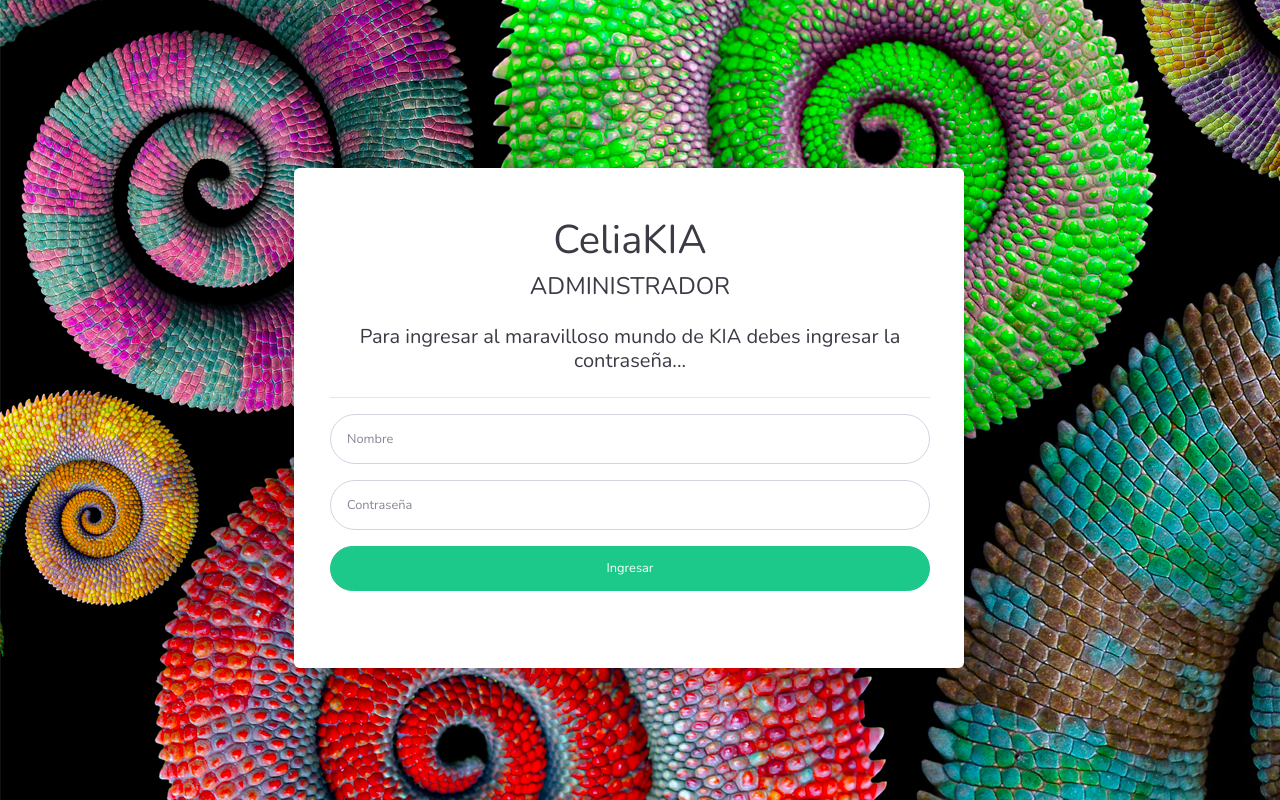
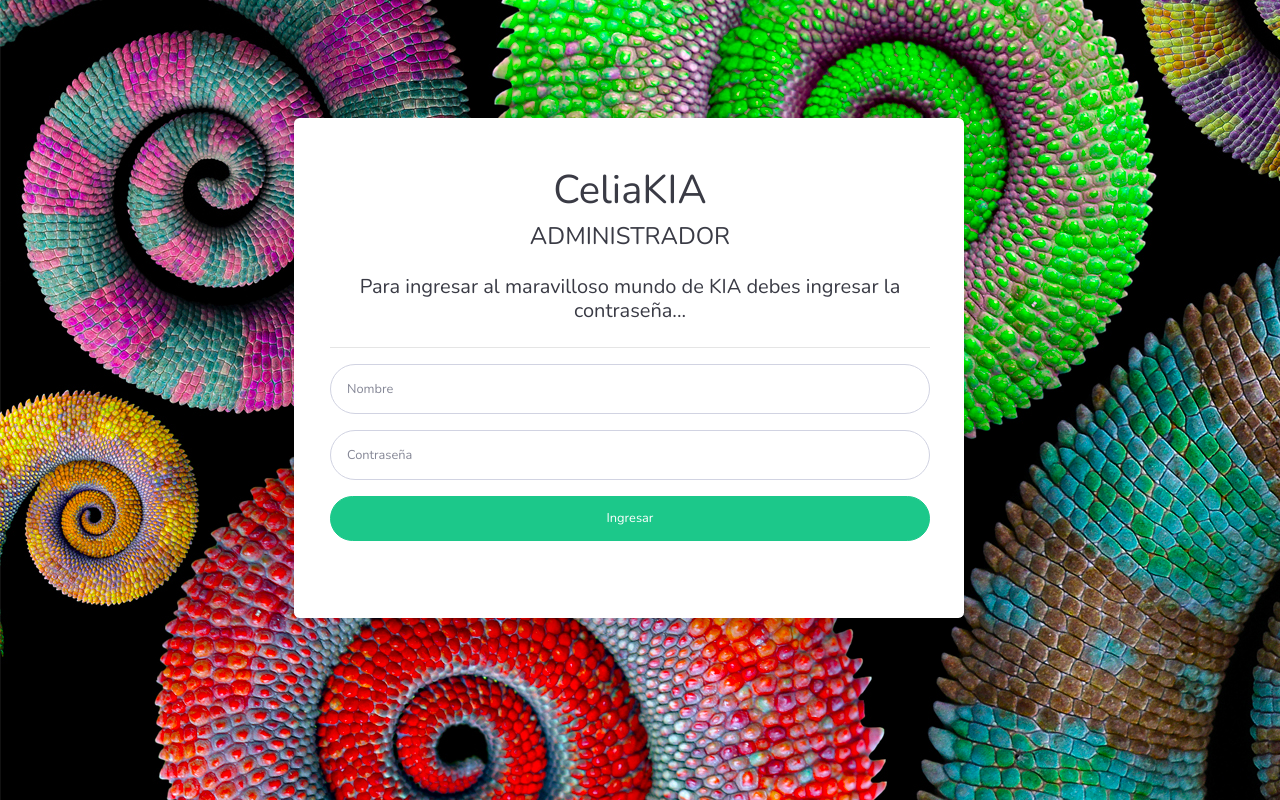
Before and after one commit to t35pas/celiakia20, a Flask app: page / in a window 1280 px wide. Run offline with Flask 2, Linux system fonts and the light colour scheme; parts of the project's set-up code (start-up, migrations or seed data) failed here and were passed over; some libraries are stand-ins or nearby versions.

Commit message:
cambios login frontend

```diff
--- a/templates/login.html
+++ b/templates/login.html
@@ -3,7 +3,7 @@
 
 <body style="background-image: url('static/camaleonportada.jpg');">
 	<div class="container">
-		<div class="row justify-content-center" style="margin-top: 120px;width: 800px;">
+		<div class="row justify-content-center" style="margin-top: 70px;width: 800px;">
 			<div class="col-xl-6 col-lg-12 col-md-9">
 				<div class="card o-hidden border-0 shadow-lg my-5" style="width: 670px; height: 500px;">
 					<div class="card-body p-0" style="width: 800px;height: 400px;">
```
